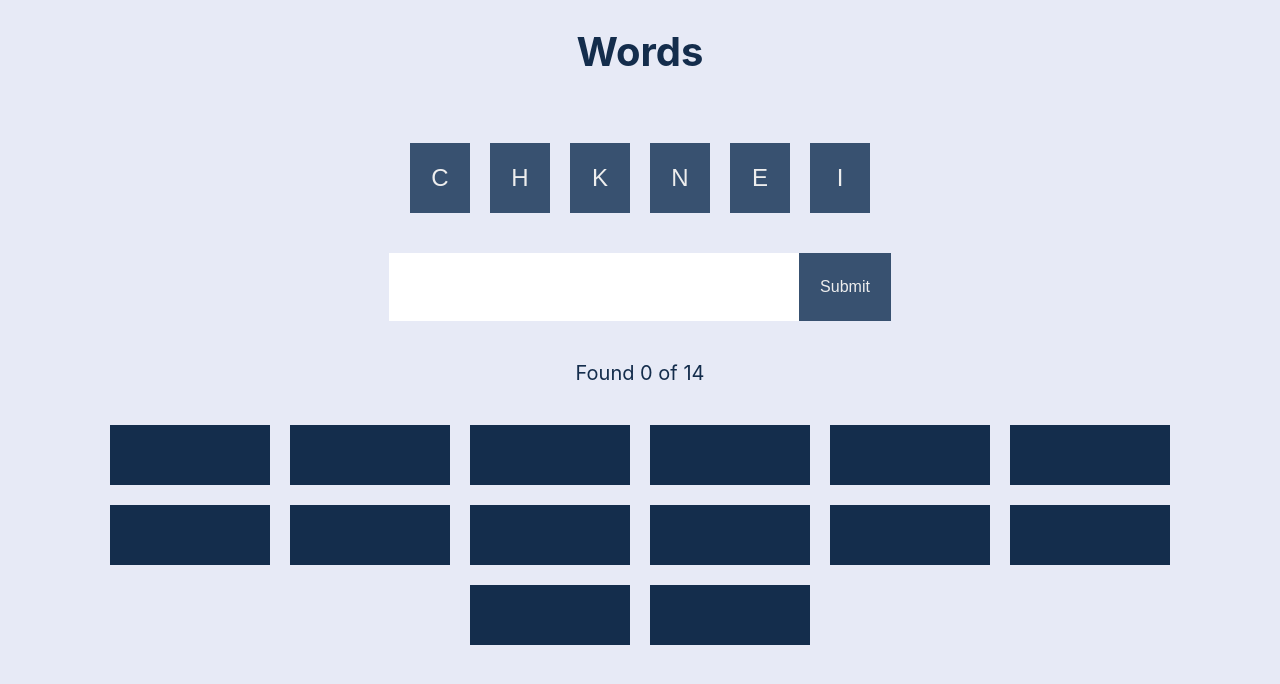
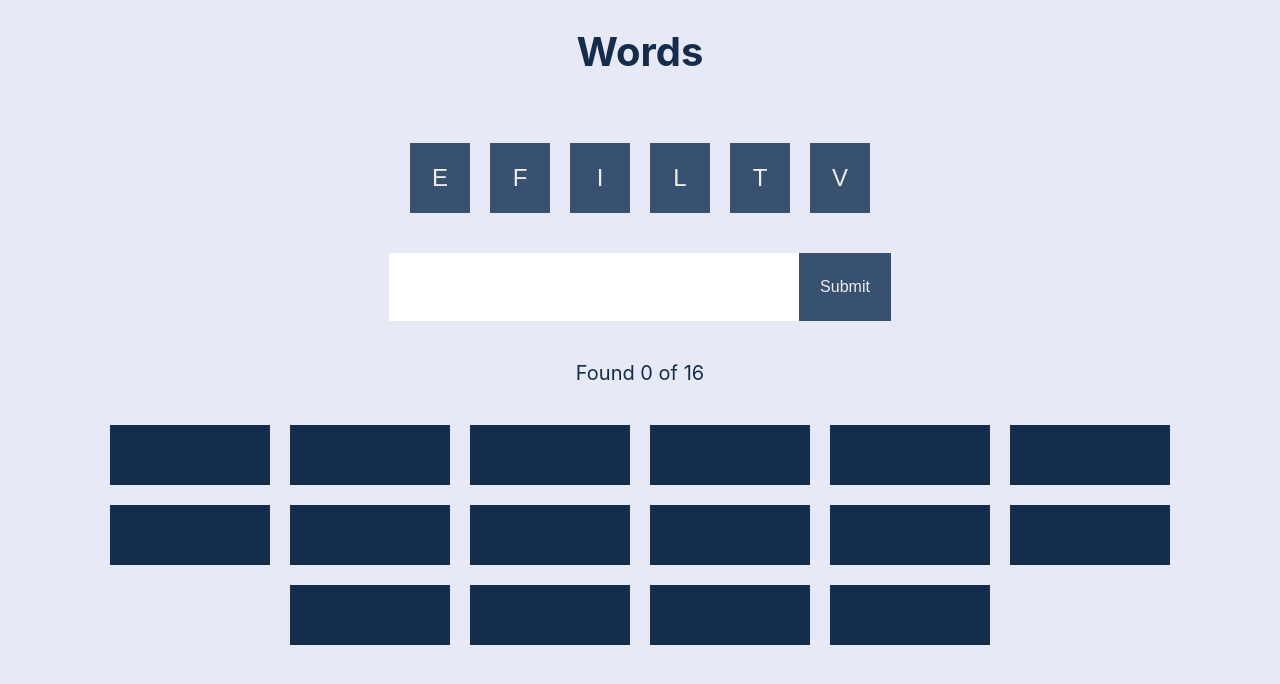
Before and after one commit to noahklein/words, a Next.js app: page / in a window 1280 px wide. Shown: the top 684 px of the page. Built offline with nearby package versions, Linux system fonts and the light colour scheme.

Commit message:
force 2 vowels

```diff
--- /dev/null
+++ b/src/components/animations.ts
@@ -0,0 +1,19 @@
+import { keyframes } from 'styled-components';
+
+export const shake = keyframes`
+  10%, 90% {
+    transform: translate3d(-1px, 0, 0);
+  }
+
+  20%, 80% {
+    transform: translate3d(2px, 0, 0);
+  }
+
+  30%, 50%, 70% {
+    transform: translate3d(-4px, 0, 0);
+  }
+
+  40%, 60% {
+    transform: translate3d(4px, 0, 0);
+  }
+`;
--- a/src/dictionary/index.ts
+++ b/src/dictionary/index.ts
@@ -1,6 +1,4 @@
 import allWords from './dictionary.json';
-
-const MIN_LENGTH = 4;
 
 const DICTIONARY = new Set(allWords.filter((word) => word.length >= 4));
 
@@ -16,13 +14,21 @@ export const isAllowed = (letters: string[], word: string) => {
   return onlyValidLetters && noDuplicates;
 };
 
-const alphabet = 'ABCDEFGHIJKLMNOPQRSTUVWXYZ';
+const consonants = 'BCDFGHJKLMNPQRSTVWXYZ';
+const vowels = 'AEIOU';
+
 export const randomLetters = (count: number): string[] => {
-  const letters = Array.from(alphabet)
-    .sort((a, b) => 0.5 - Math.random())
-    .slice(0, count);
+  const letters = [
+    ...takeRand(2, vowels),
+    ...takeRand(count - 2, consonants),
+  ].sort();
 
   const wordCount = possibleWords(letters).length;
 
-  return wordCount > 5 && wordCount < 100 ? letters : randomLetters(count);
+  return wordCount > 8 && wordCount < 50 ? letters : randomLetters(count);
 };
+
+const takeRand = (count: number, pop: string): string[] =>
+  Array.from(pop)
+    .sort(() => 0.5 - Math.random())
+    .slice(0, count);
--- a/src/templates/Game.tsx
+++ b/src/templates/Game.tsx
@@ -1,5 +1,6 @@
 import React, { useEffect, useMemo, useState } from 'react';
-import styled, { css, keyframes } from 'styled-components';
+import styled, { css } from 'styled-components';
+import * as animations from '../components/animations';
 import { Button } from '../components/Button';
 import * as dictionary from '../dictionary';
 import { useKeyPress } from '../hooks/useKeyPress';
@@ -32,26 +33,8 @@ const InputWrapper = styled.div<{ $error: boolean }>`
   ${({ $error }) =>
     $error &&
     css`
-      animation: ${shake} 0.25s ease-in-out 0s;
+      animation: ${animations.shake} 0.25s ease-in-out 0s;
     `}
-`;
-
-const shake = keyframes`
-  10%, 90% {
-    transform: translate3d(-1px, 0, 0);
-  }
-
-  20%, 80% {
-    transform: translate3d(2px, 0, 0);
-  }
-
-  30%, 50%, 70% {
-    transform: translate3d(-4px, 0, 0);
-  }
-
-  40%, 60% {
-    transform: translate3d(4px, 0, 0);
-  }
 `;
 
 const Input = styled.input`
```
